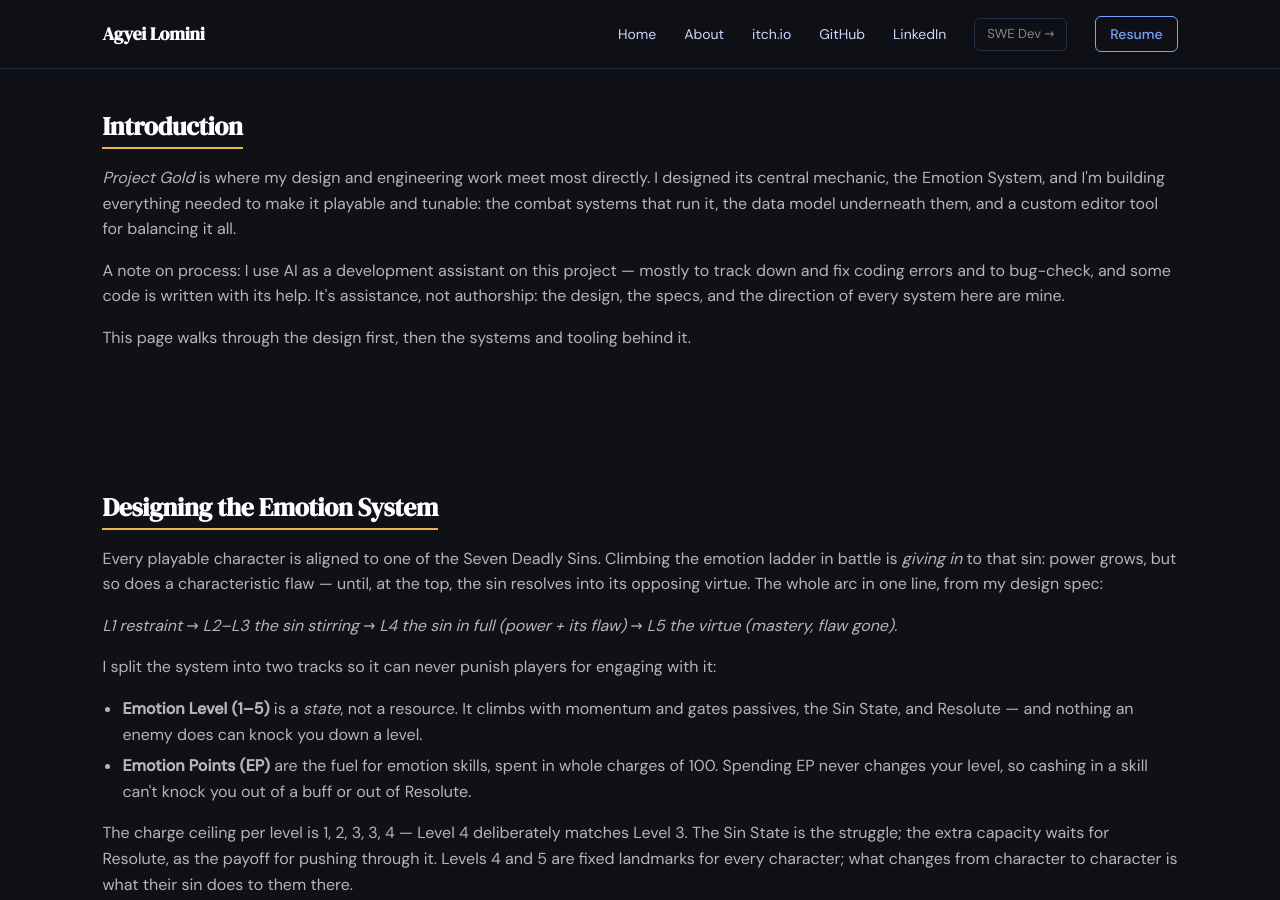
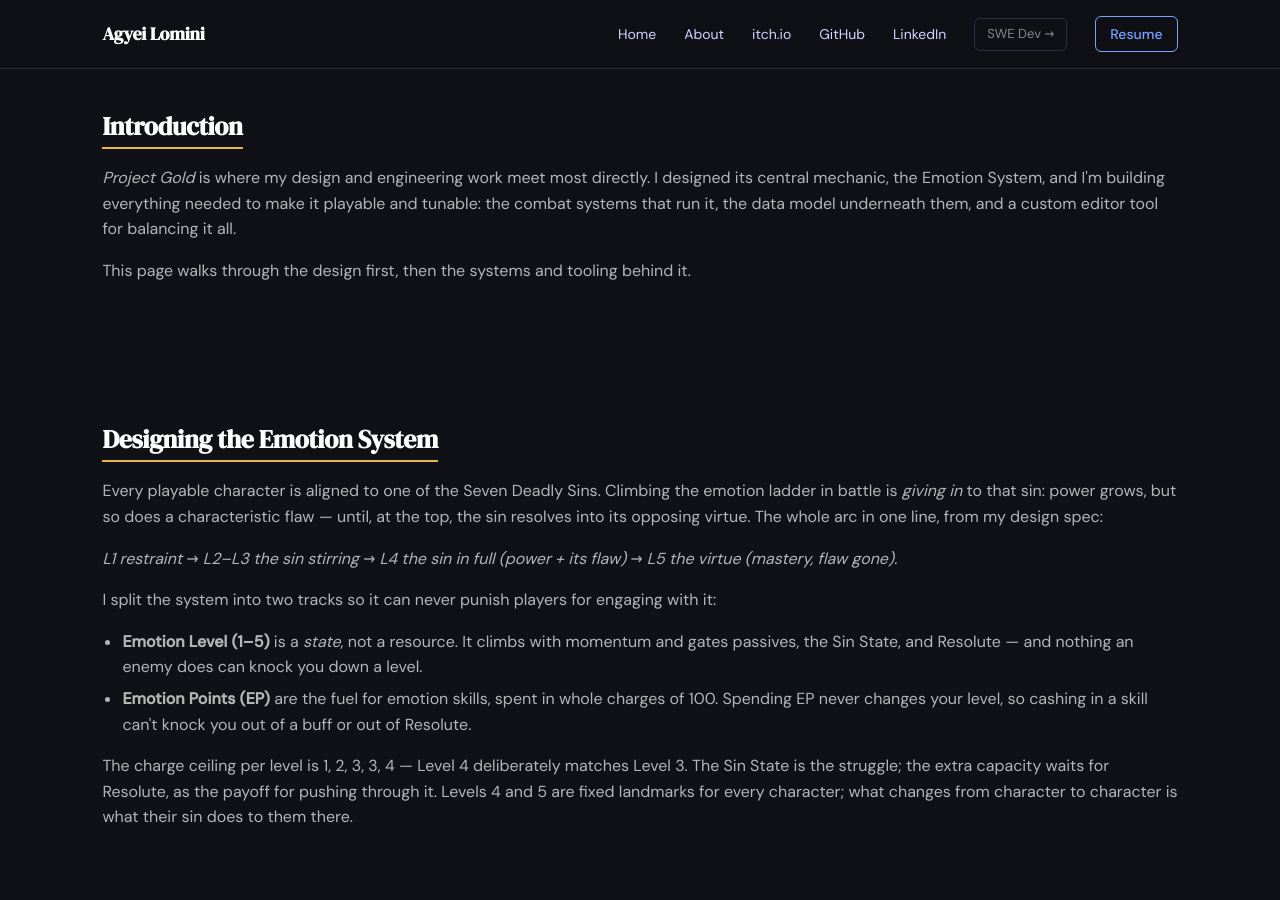
Before and after one commit to Zeroscapez/Zeroscapez.github.io, a Jekyll site: the page built from projects/project-gold.md, in a window 1280 px wide and 900 px high, scrolled down 964 px. Built offline with Jekyll 4.4.1, drawn with Linux system fonts in a browser that asks for light colours.

Commit message:
Remove AI-assistance note from Project Gold

```diff
--- a/projects/project-gold.md
+++ b/projects/project-gold.md
@@ -31,9 +31,6 @@ accent: "#e6b64d"
   <h2>Introduction</h2>
   <p>
     <em>Project Gold</em> is where my design and engineering work meet most directly. I designed its central mechanic, the Emotion System, and I'm building everything needed to make it playable and tunable: the combat systems that run it, the data model underneath them, and a custom editor tool for balancing it all.
-  </p>
-  <p>
-    A note on process: I use AI as a development assistant on this project — mostly to track down and fix coding errors and to bug-check, and some code is written with its help. It's assistance, not authorship: the design, the specs, and the direction of every system here are mine.
   </p>
   <p>
     This page walks through the design first, then the systems and tooling behind it.
```
